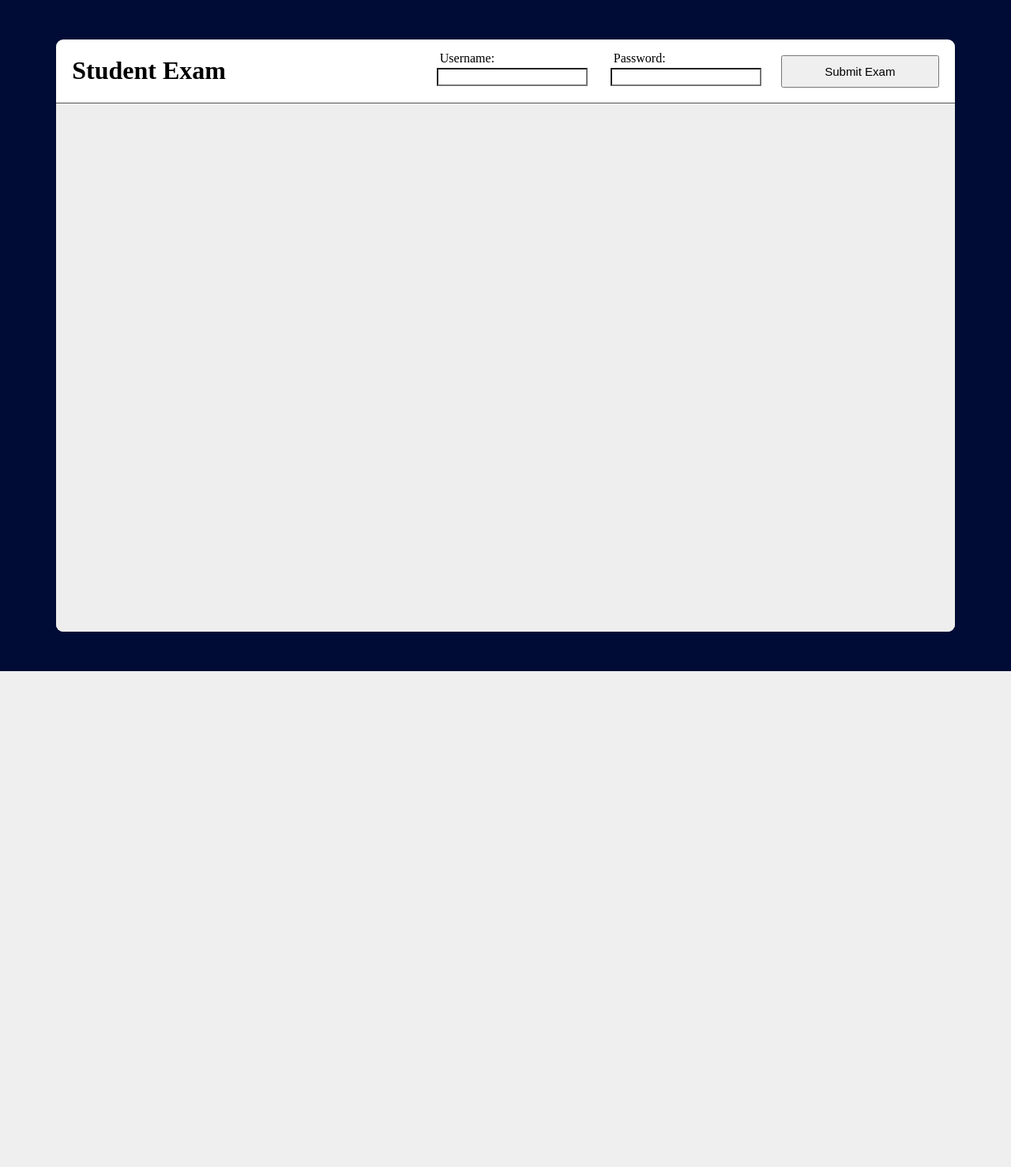
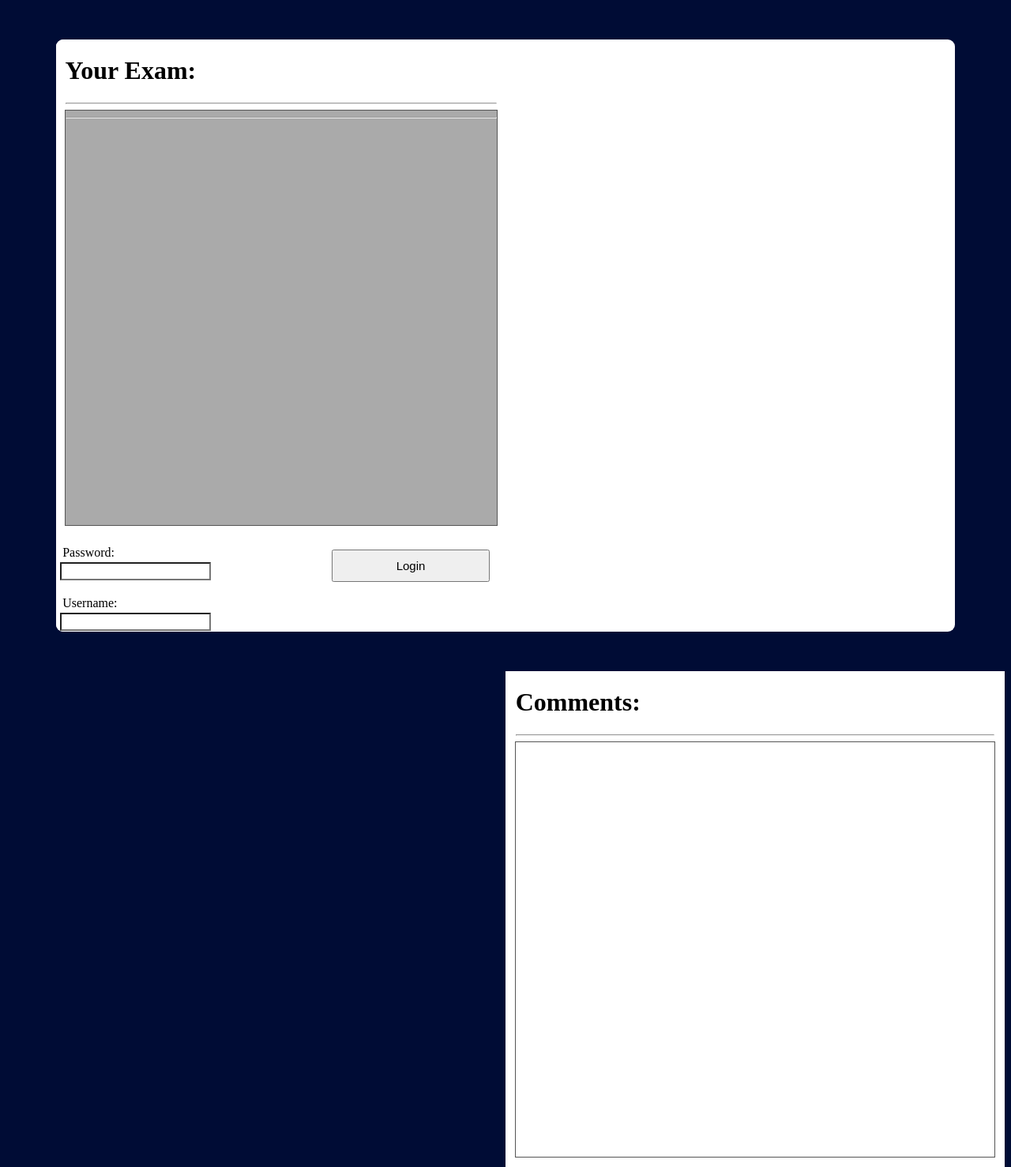
Before and after one commit to JaimeNufio/CS490FrontEnd, a PHP site: page /studentReview.html in a window 1280 px wide. Shown: the whole page at 79% size. Before the commit the page ends 850 px from the top, so only its background shows below. Run offline with PHP 8.4, Linux system fonts and the light colour scheme.

Commit message:
It's at the very least written

```diff
--- a/script.js
+++ b/script.js
@@ -93,6 +93,9 @@ function login(){
 	console.log(xhttp);
 }
 
+function goToReview(){
+	window.location.href = "./teacherReview.html";
+}
 
 function handleClick(event) {
     event = event || window.event;
@@ -439,7 +442,6 @@ function sendExamBack(){
 //Presumably, theObject is already the single student exam
 function assembleExamComments(){
 
-		exam = JSON.parse(this.response);
 		let student = Object.keys(exam)[0];
 		console.log(student);
 
@@ -476,12 +478,11 @@ function LoadStudentExam(){
 	let args = {"username":document.getElementById("selectName").value};
 	console.log(`Trying for ${document.getElementById("selectName").value}`)
   xhttp.onreadystatechange = function() {
-
-	if (this.readyState == 4 && this.status == 200) {
-		assembleExamComments();
-		exam=JSON.parse(this.response);
+		if (this.readyState == 4 && this.status == 200) {
+			assembleExamComments();
+			exam=JSON.parse(this.response);
+		}
 	}
-}
 
 	xhttp.open("POST", scott, true);
 	xhttp.setRequestHeader("Request-Type", "review_grade");
@@ -550,6 +551,73 @@ function SubmitFinishedExam(){
 	xhttp.send(JSON.stringify(args));
 }
 
+function assembleAnswersStudentReview(){
+
+	let student = Object.keys(exam)[0];
+	for (let i = 0; i<Object.keys(exam[student]['questions']).length;i++){
+		let key = Object.keys(exam[student]['questions'])[i];
+		let curr = exam['questions'][key];
+		document.getElementById("heap").innerHTML+=`<div style="background: #FFF;text-align: left" class="questionWritten">
+		<div>
+			<h2 class="questionTitle">Question ${i+1}:</h2>
+		</div>
+		<div class="questionText">
+		${curr['description']}
+		</div>
+		<div style="float:left; margin-left: 20px;">${exam['points'][i]}</div>
+		<div class="ans">Answer:</div>
+		<div class="answerDisplay" id="" onkeydown="return stopTab(event);">
+		${exam['answers'][i]}
+		</div>`
+	}
+	document.getElementById("comments").innerHTML=`<h1>FINAL SCORE: ${exam[student][score]}/100</h1>
+	<br>
+	<p>${exam[student][comments]}</p>`
+
+}
+
+function GetResults(){
+	let args = {
+		'username':""+document.getElementById("user").value,
+		'password':""+document.getElementById("pass").value
+	};
+
+	let xhttp = new XMLHttpRequest();
+	xhttp.onreadystatechange = function() {
+		if (this.readyState == 4 && this.status == 200) {
+			if(this.response==" student"){
+
+				let student = this.response;
+				let xhttp1 = new XMLHttpRequest();
+
+				xhttp1.onreadystatechange = function() {
+					exam=JSON.parse(this.response);
+					assembleAnswersStudentReview();
+				}
+
+
+				xhttp1.open("POST", scott, true);
+				xhttp1.setRequestHeader("Request-Type", "review_grade");
+				xhttp1.setRequestHeader("Access-Control-Allow-Origin","*");
+				xhttp1.setRequestHeader("Content-Type", "application/x-www-form-urlencoded");
+				console.log(xhttp1);
+				xhttp1.send(JSON.stringify({"username":student}));
+
+
+
+
+			}
+		}
+	}
+
+	xhttp.open("POST", scott, true);
+	xhttp.setRequestHeader("Request-Type", "login");
+	xhttp.setRequestHeader("Access-Control-Allow-Origin","*");
+	xhttp.setRequestHeader("Content-Type", "application/x-www-form-urlencoded");
+	console.log(xhttp);
+	xhttp.send(JSON.stringify(args));
+}
+
 function stopTab( e ) {
     var evt = e || window.event
     if ( evt.keyCode === 9 ) {
--- a/studentReview.html
+++ b/studentReview.html
@@ -7,39 +7,69 @@
   </head>
   <body>
     <div id="main" >
+        <div id="leftpannel"> <!-- This is the start of the Input  -->
+          <!-- <div class="title">
+             <div class="set">Topic Here</div>
+             <div class="set">Difficulty</div>
+             <div class="set">Keyword</div>
+           </div>
+           <hr>-->
+           <div class="pannel">
+             <div class="title">
+               <h1 class="left">Your Exam: </h1>
+               <hr>
+               <div id = "heap" class="scroll review">
+
+<!--
+                  <div style="background: #FFF;text-align: left" class="questionWritten">
                       <div>
-        <h1 class="ExamTitle">Student Exam</h1>
-        <button id="ExamDone" onclick="SubmitFinishedExam()">Submit Exam</button>
-        <div style="width:200px;float:right; ">
+                        <h2 class="questionTitle">Question ${i+1}:</h2>
+                      </div>
+                      <div class="questionText">
+                      ${curr['description']}
+                      </div>
+                      <div style="float:left; margin-left: 20px;">${exam['points'][i]}</div>
+                      <div class="ans">Answer:</div>
+                      <div class="answerDisplay" id="" onkeydown="return stopTab(event);">
+                      dfss
+                      </div>
+                    -->
+                      <hr>
+                    </div>
+
+
+                </div>
+             </div>
+             <div>
+                <button id="ExamDone" onclick="GetResults()">Login</button>
+                <div style="width:200px;float:left; ">
                     <div style="margin-left:8px ; margin-top:15px; margin-bottom:3px;">Password:</div>
                     <input id="pass" class="select"></input>
                 </div>
-        <div style="width:200px;float:right; margin-right: 20px; margin-bottom:5px;">
+                <div style="width:200px;float:left; margin-right: 20px; margin-bottom:5px;">
                     <div style="margin-left: 8px; margin-top:15px; margin-bottom:3px;">Username:</div>
                     <input id="user" class="select"></input>
                 </div>
               </div>
-      <div id="exam" class="workArea scroll">
+           </div>
 
-        <!--
-        <div class="questionWritten">
-          <div>
-            <h2 class="questionTitle">Question 1:</h2>
          </div>
-          <div class="questionText">
-              Lorem ipsum dolor sit amet, consectetur adipiscing elit. Phasellus ac lorem gravida, congue mi at, venenatis sem. Cras efficitur purus magna, ut sodales ipsum scelerisque non. Duis condimentum eros turpis, ac dapibus urna vehicula vel. Aenean bibendum leo mauris, vel tincidunt orci gravida nec. Sed ut massa semper, imperdiet sem ut, vehicula lectus. Aliquam elementum fermentum purus a dictum. Phasellus euismod enim sed tortor imperdiet semper. Aenean ut commodo leo. Vivamus efficitur scelerisque lacus sed luctus. Ut facilisis nibh magna, eu ultricies leo vehicula sed.
+         <div id="rightpannel">
+           <div class="pannel">
+             <div class="title">
+               <h1 class="left">Comments:</h1>
+               <hr>
+             <div id = "comments" style="background: #FFF" class="scroll review">
+
              </div>
-          <div class="ans">Answer:</div>
-          <textarea onkeydown="return stopTab(event);"></textarea>
-          <div style="float:right; padding-top:220px;padding-right:50px">50 Points</div>
-          <div style="float:right; padding-top:220px;padding-right:50px">Func_ID</div>
-          <hr>
            </div>
-      -->
 
 
 
+         <!-- end of right side-->
          </div>
+      </div>
+
     </div>
     <script src="script.js"></script>
   </body>
--- a/style.css
+++ b/style.css
@@ -10,6 +10,10 @@ img{
 	height: 60%;
 	padding-bottom:10px;
 	padding-top:10px;
+}
+
+textarea{
+  resize: none;
 }
 
 #login{
@@ -40,7 +44,7 @@ img{
   overflow: hidden;
 }
 
-#leftpannel{
+#leftpannel,.leftpannel{
   width:50%;
   height:100%;
   background: white;
@@ -52,7 +56,7 @@ img{
   float:left;
 }
 
-#rightpannel{
+#rightpannel, .rightpannel{
   width:50%;
   height:100%;
   background: white;
@@ -206,8 +210,13 @@ input,button{
   outline: solid;
   outline-width: thin;
   outline-color: #555;
+}
 
+.scroll.review{
+  height:525px;
 }
+
+
 
 .optionsrowitem{
  /* width:30%;*/
@@ -372,6 +381,14 @@ input,button{
   width:500px;
 }
 
+.answerDisplay{
+  margin-top:10px;
+  margin-left:20px;
+  margin-bottom:20px;
+  width:100%;
+
+}
+
 
 
 /*
--- a/teacherReview.html
+++ b/teacherReview.html
@@ -9,7 +9,7 @@
     <div id="main" >
       <div>
         <h1 class="ExamTitle">Teacher Review</h1>
-        <button id="ExamDone" onclick="sendExamBack()">Submit Exam</button>
+        <button id="ExamDone" onclick="sendExamBack()">Submit Comments</button>
         <button id="ExamDone" onclick="LoadStudentExam()">Open Exam</button>
         <div style="width:200px;float:right; ">
             <div style="margin-left:8px ; margin-top:15px; margin-bottom:3px;">Select Student: </div>
```
Also changed, not shown: teacherSearch.html (+4 -3 lines). Lines whose indentation alone changed are shown as unchanged.
